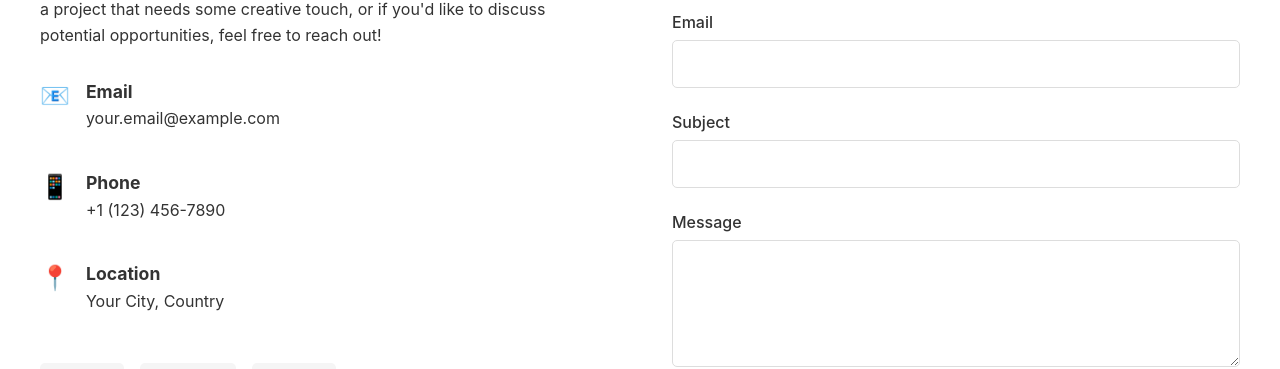
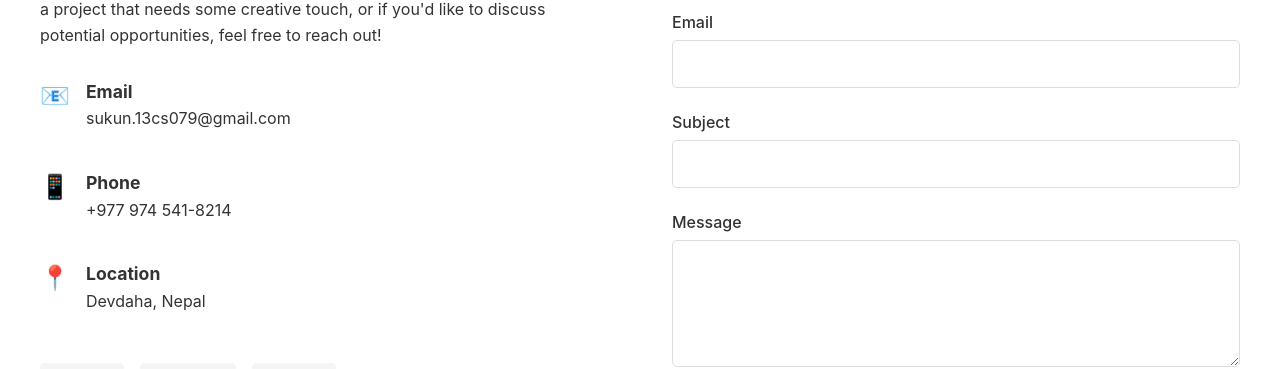
Before and after one commit to sharmasukun/portfolio, a Next.js app: page / in a window 1280 px wide. Shown: the part 3246-3615 px from the top of the page. Built offline with nearby package versions, Linux system fonts and the light colour scheme.

Commit message:
about and contact adressess

```diff
--- a/components/About.js
+++ b/components/About.js
@@ -28,13 +28,13 @@ export default function About() {
             </p>
             <div className="about-details">
               <div className="detail">
-                <strong>Name:</strong> Your Name
+                <strong>Name:</strong> Sukun Sharma
               </div>
               <div className="detail">
-                <strong>Email:</strong> your.email@example.com
+                <strong>Email:</strong> sukun.13cs079@gmail.com
               </div>
               <div className="detail">
-                <strong>Location:</strong> Your City, Country
+                <strong>Location:</strong> Butwal, Nepal
               </div>
               <div className="detail">
                 <strong>Availability:</strong> Open to opportunities
--- a/components/Contact.js
+++ b/components/Contact.js
@@ -50,7 +50,7 @@ export default function Contact() {
                 <div className="icon">📧</div>
                 <div>
                   <h4>Email</h4>
-                  <p>your.email@example.com</p>
+                  <p>sukun.13cs079@gmail.com</p>
                 </div>
               </div>
 
@@ -58,7 +58,7 @@ export default function Contact() {
                 <div className="icon">📱</div>
                 <div>
                   <h4>Phone</h4>
-                  <p>+1 (123) 456-7890</p>
+                  <p>+977 974 541-8214</p>
                 </div>
               </div>
 
@@ -66,7 +66,7 @@ export default function Contact() {
                 <div className="icon">📍</div>
                 <div>
                   <h4>Location</h4>
-                  <p>Your City, Country</p>
+                  <p>Devdaha, Nepal</p>
                 </div>
               </div>
             </div>
```
